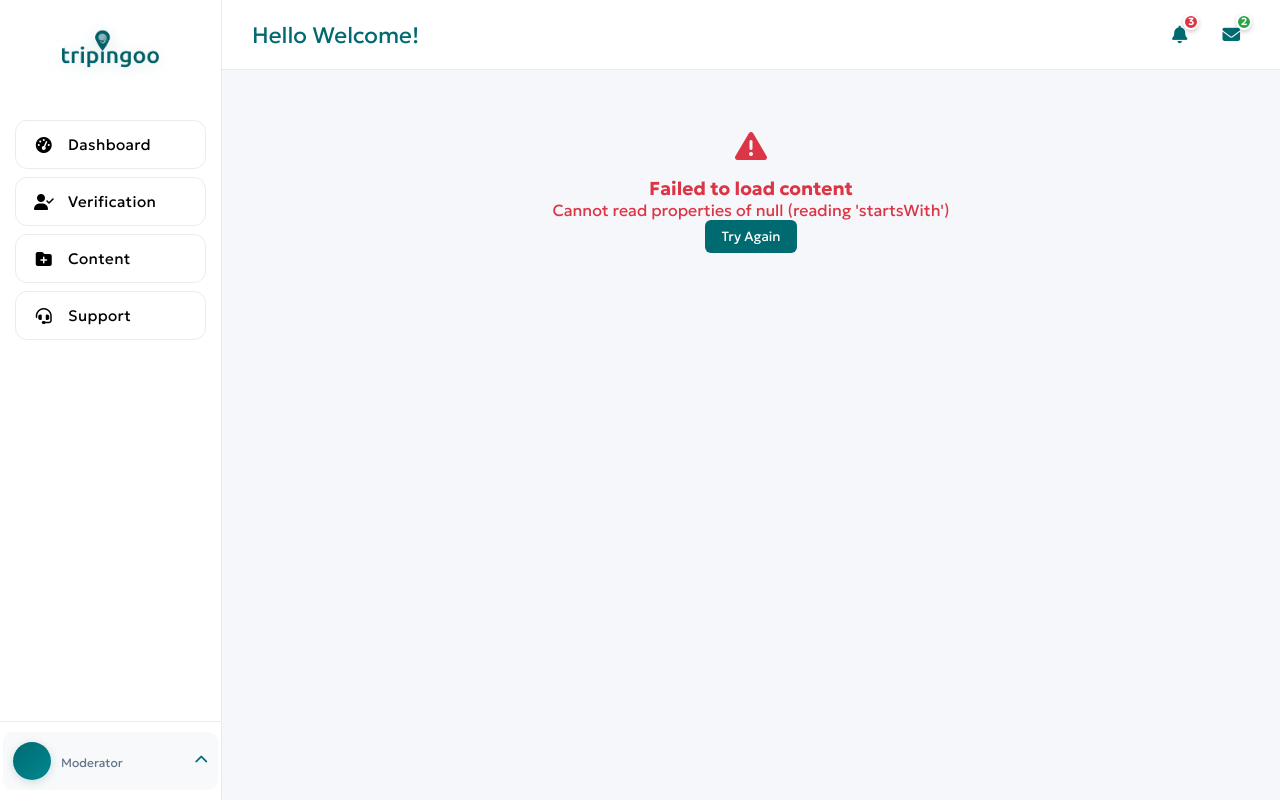
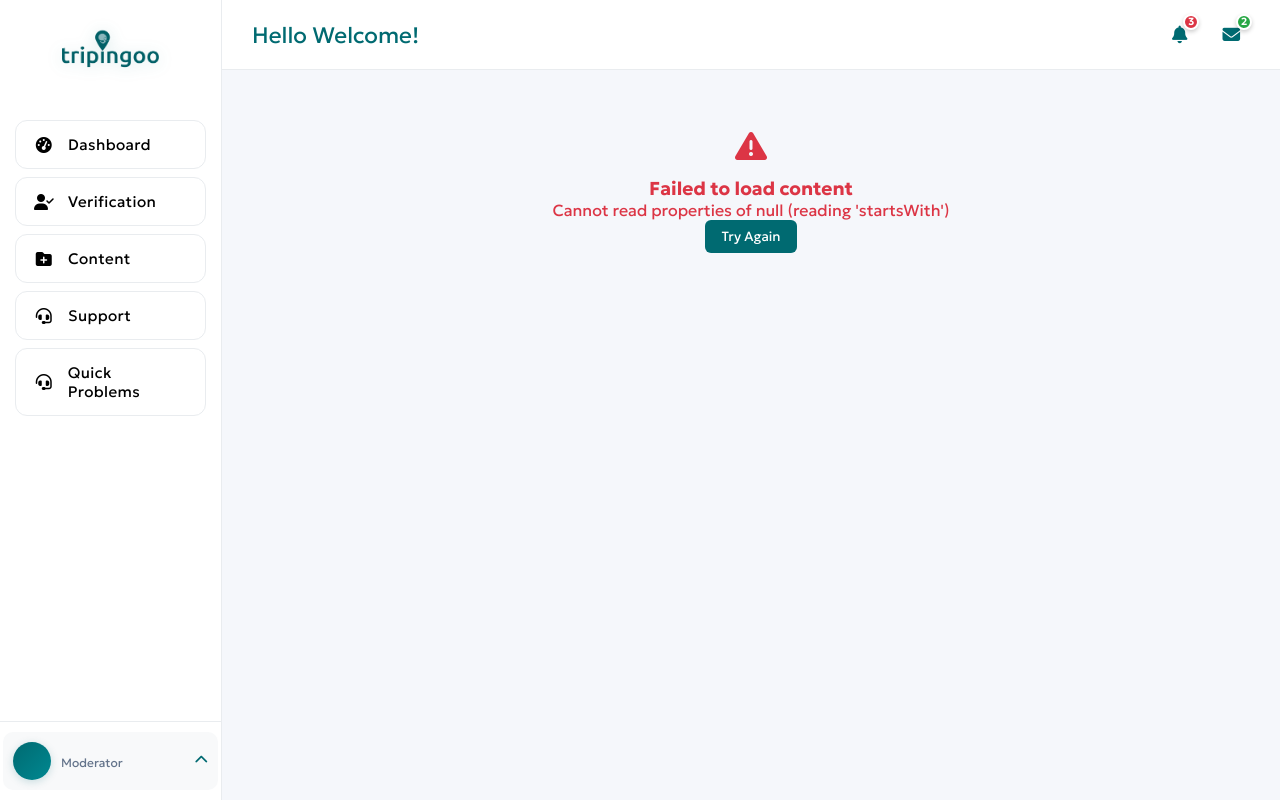
Before and after one commit to lalaa-a/test, a PHP site: the page made by app/views/UserTemplates/moderatorDash.php in a window 1280 px wide. Run offline with PHP 8.4, Linux system fonts and the light colour scheme; the template is opened without the code that fills it, so the values that code supplies are empty; some libraries are stand-ins or nearby versions.

Commit message:
problem center

```diff
--- a/app/views/UserTemplates/moderatorDash.php
+++ b/app/views/UserTemplates/moderatorDash.php
@@ -809,6 +809,7 @@
             <li><a href="<?php echo URL_ROOT.'/moderator/verification'?>" data-tab="verification"><i class="fas fa-user-check"></i></i> <span>Verification</span></a></li>
             <li><a href="<?php echo URL_ROOT.'/moderator/content'?>" data-tab="content"><i class="fa-solid fa-folder-plus"></i> <span>Content</span></a></li>
             <li><a href="<?php echo URL_ROOT.'/moderator/support'?>" data-tab="support"><i class="fa-solid fa-headset"></i> <span>Support</span></a></li>
+            <li><a href="<?php echo URL_ROOT.'/moderator/problems'?>" data-tab="qproblem"><i class="fa-solid fa-headset"></i> <span>Quick Problems</span></a></li>
         </ul>
 
         <!-- User Info Section -->
```
Also changed, not shown: app/config/config.php (+1 -10 lines).
